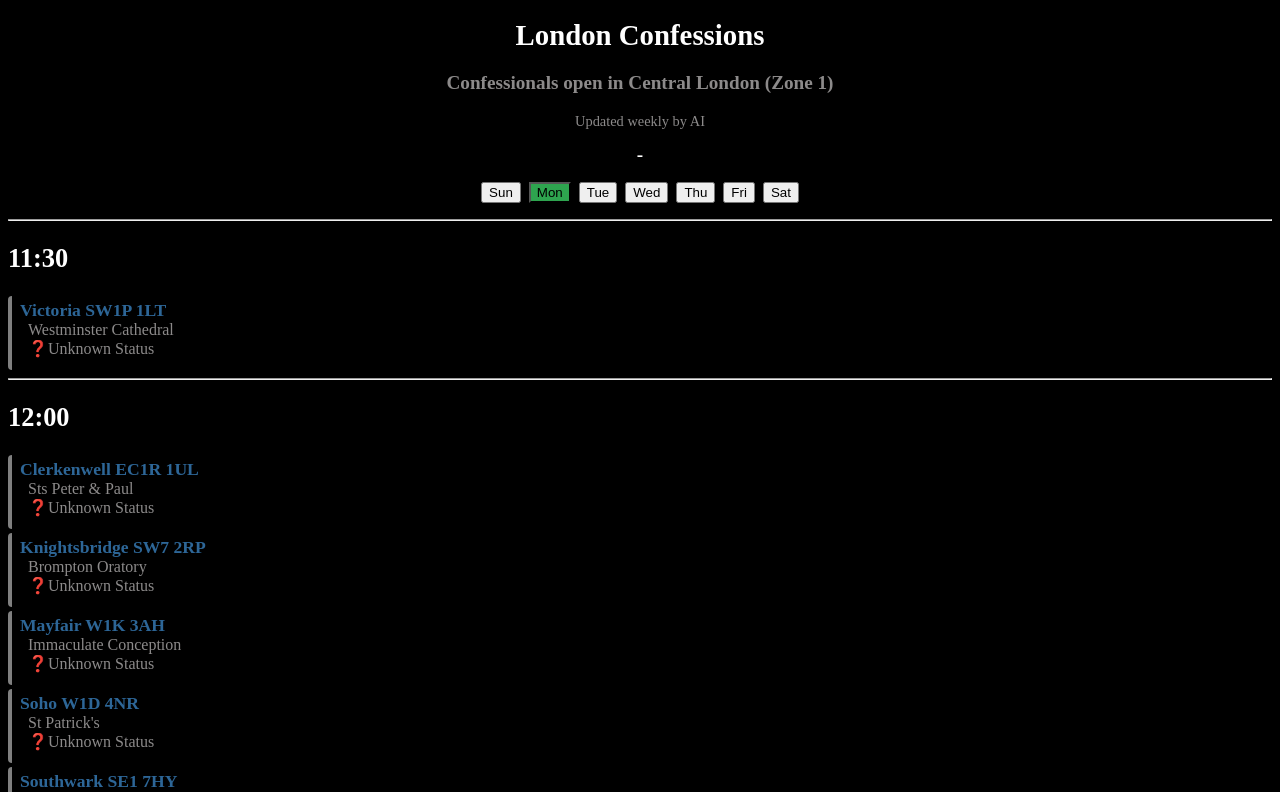
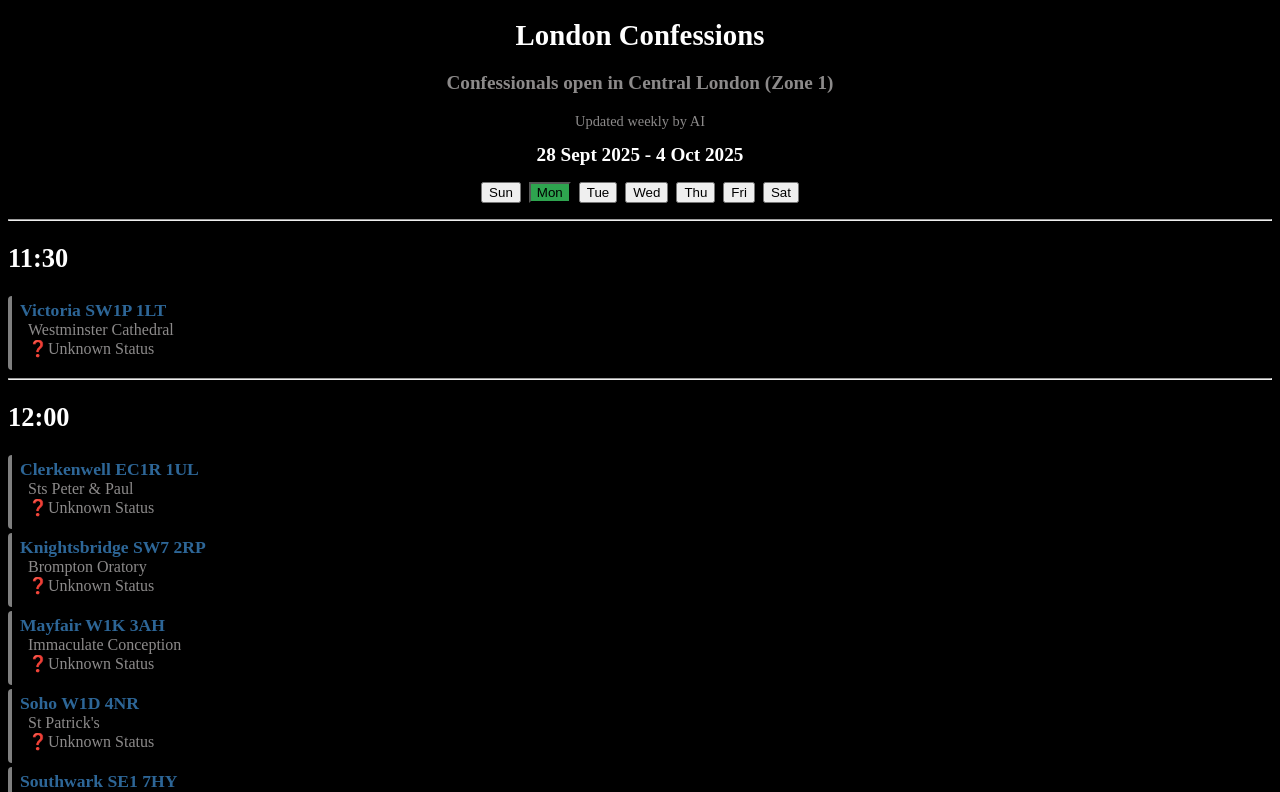
Before and after one commit to sf17490/london-confessions, a Next.js app: page / in a window 1280 px wide. Shown: the top 792 px of the page. Built offline with nearby package versions, Linux system fonts and the light colour scheme.

Commit message:
Fix dates

```diff
--- a/app/components/headingBar.tsx
+++ b/app/components/headingBar.tsx
@@ -56,27 +56,21 @@
 export function generateSundayWeekRange() {
   const today = new Date();
 
-  if (thisDayIsSunday(today)) {
-    const followingSaturday = addDays(today, 6);
+  const dayOfWeek = today.getUTCDay();
 
-    return [formatDate(today), formatDate(followingSaturday)];
-  } else {
-    return ["", ""];
-  }
-}
+  const sunday = new Date(today);
+  sunday.setUTCDate(today.getUTCDate() - dayOfWeek);
 
-function thisDayIsSunday(date: Date) {
-  return date.getDay() === 0;
-}
+  const saturday = new Date(sunday);
+  saturday.setUTCDate(sunday.getUTCDate() + 6);
 
-function addDays(date: Date, days: number): Date {
-  return new Date(date.getTime() + days * 24 * 60 * 60 * 1000);
+  return [formatDate(sunday), formatDate(saturday)];
 }
 
 function formatDate(date: Date) {
   return date.toLocaleString("en-GB", {
-    day: "2-digit",
-    month: "long",
+    day: "numeric",
+    month: "short",
     year: "numeric",
   });
 }
```
Also changed, not shown: 1 other file (tests, documents, lock files or other folders).
